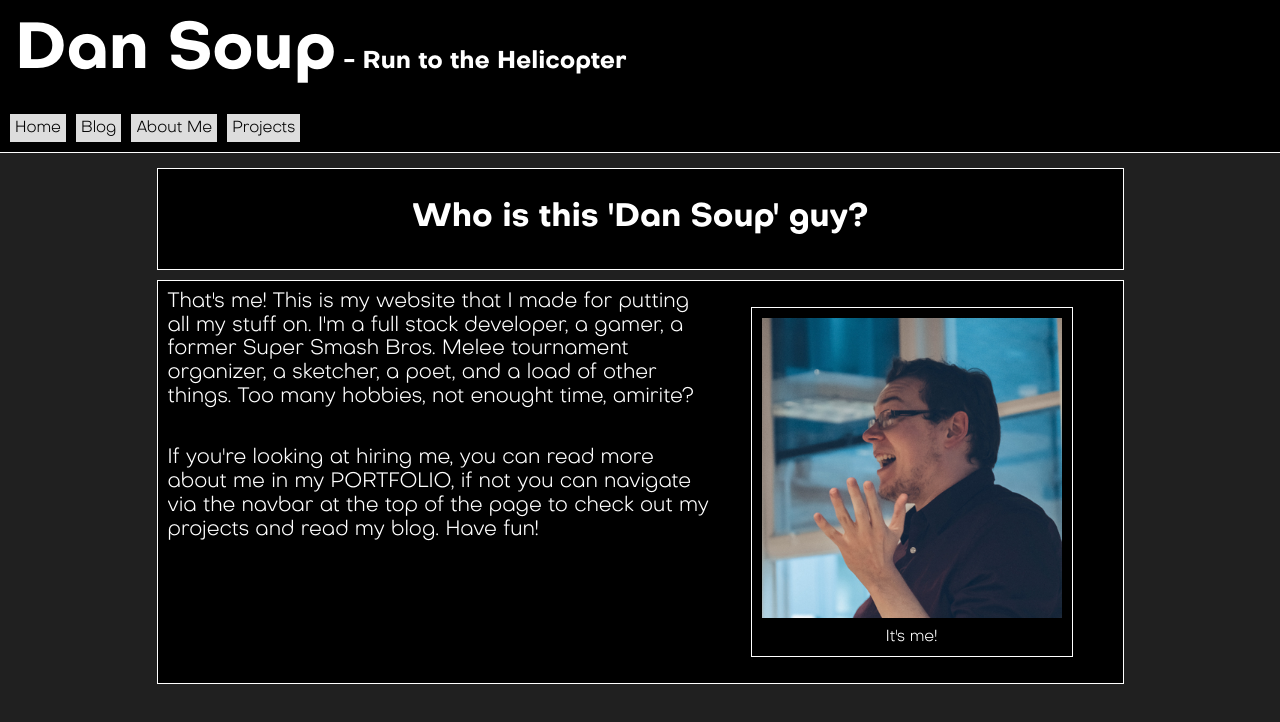
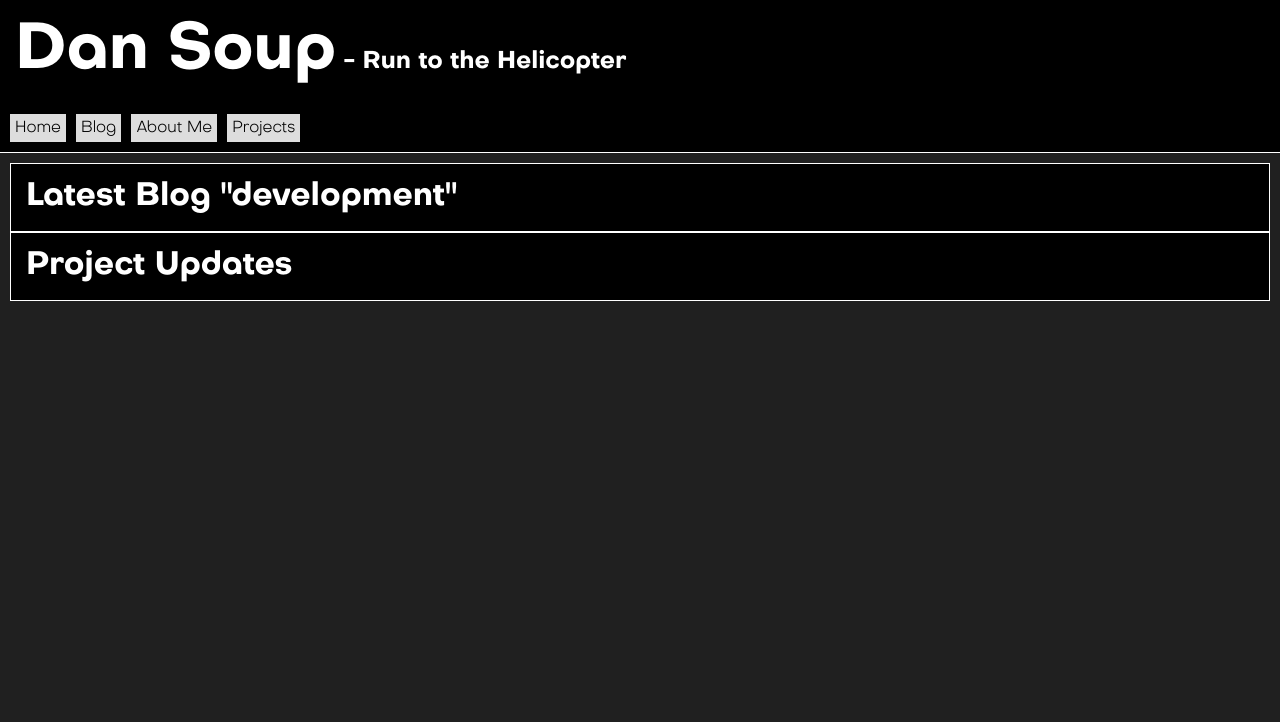
Before and after one commit to DanSoup/dan-soup-co-uk-OLD, a React (Create React App) app: page / in a window 1280 px wide. Shown: the top 722 px of the page. Built offline with nearby package versions, Linux system fonts and the light colour scheme.

Commit message:
redoing home page

```diff
--- /dev/null
+++ b/src/components/homePage/content/home/home.css
@@ -0,0 +1,9 @@
+div.home-page > section {
+  border: solid white 1px;
+  background-color: black;
+  padding: 15px;
+}
+
+div.home-page > section h1 {
+  margin: 0px;
+}
--- a/src/components/homePage/content/home/home.js
+++ b/src/components/homePage/content/home/home.js
@@ -1,8 +1,6 @@
 import React, {useState, useEffect} from 'react';
 import PropTypes from 'prop-types';
-import {CaptionedImage} from '../../../universal'
-
-import profilePicture from '../../../images/profilePicture.png';
+import './home.css';
 
 const Home = (props) => {
 
@@ -12,22 +10,14 @@ const Home = (props) => {
     updateInvis(false);
   });
 
-  const intro = [
-    'That\'s me! This is my website that I made for putting all my stuff on. I\'m a full stack developer, a gamer, a former Super Smash Bros. Melee tournament organizer, a sketcher, a poet, and a load of other things. Too many hobbies, not enought time, amirite?',
-    'If you\'re looking at hiring me, you can read more about me in my PORTFOLIO, if not you can navigate via the navbar at the top of the page to check out my projects and read my blog. Have fun!'
-  ]
-
-  return <React.Fragment>
-    <div className={`dsBlockTitle1${invis ? ' invis' : ''}`}>
-      <h1>Who is this 'Dan Soup' guy?</h1>
-    </div>
-    <div className={`dsBlock${invis ? ' invis' : ''}`}>
-      <CaptionedImage className="dsFloatRight" src={profilePicture} alt="Photo of Dan Soup" caption="It's me!" height="300px" width="300px"/>
-      {intro.map((line, index) => {
-        return index > 0 ? <><br/><br/><p>{line}</p></> : <p>{line}</p>;
-      })}
-    </div>
-  </React.Fragment>
+  return <div className="home-page">
+    <section>
+      <h1>Latest Blog {JSON.stringify(process.env.NODE_ENV)}</h1>
+    </section>
+    <section>
+      <h1>Project Updates</h1>
+    </section>
+  </div>
 
 }
 
--- a/src/components/universal/captionedImage.css
+++ /dev/null
@@ -1,20 +0,0 @@
-figure.compCaptionedImage {
-  flex-grow: 0;
-  background-color: #000000ff;
-  border: 1px #ffffffff solid;
-  display: flex;
-  flex-direction: column;
-  align-items: center;
-  padding: 5px;
-  float: right;
-}
-
-figure.compCaptionedImage > figcaption {
-  color: #ffffffff;
-  font-family: Octarine-Light;
-  margin: 5px;
-}
-
-figure.compCaptionedImage > img {
-  margin: 5px;
-}
--- a/src/components/universal/captionedImage.js
+++ /dev/null
@@ -1,21 +0,0 @@
-import React from 'react';
-import PropTypes from 'prop-types';
-import './captionedImage.css';
-
-const CaptionedImage = ({src, caption, alt, height, width}) => {
-
-  // return <figure class="compCaptionedImage">
-  return <figure class="compCaptionedImage">
-    <img src={src} alt={alt} height={height} width={width}/>
-    <figcaption>{caption}</figcaption>
-  </figure>
-
-}
-
-CaptionedImage.propTypes = {
-  src: PropTypes.string,
-  catpion: PropTypes.string,
-  alt: PropTypes.string
-};
-
-export default CaptionedImage;
```
